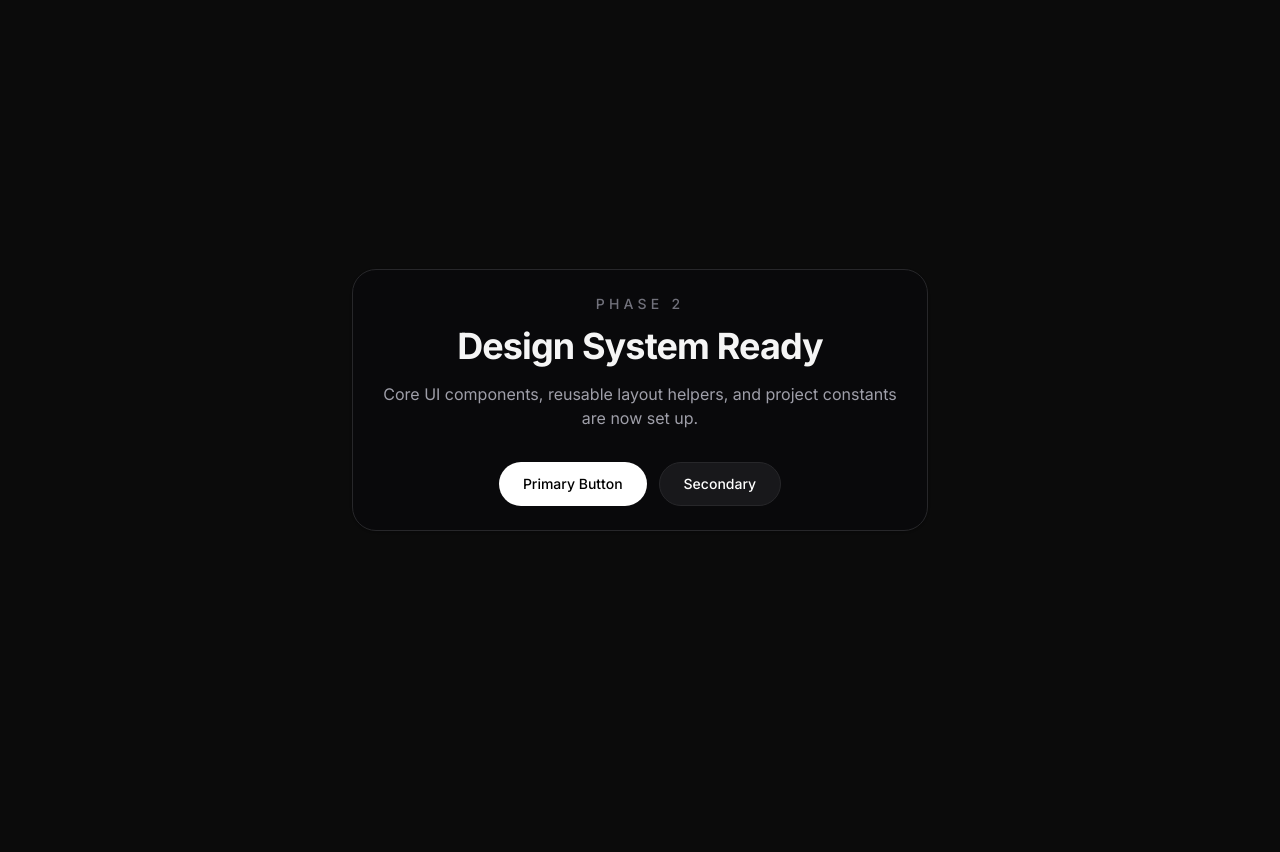
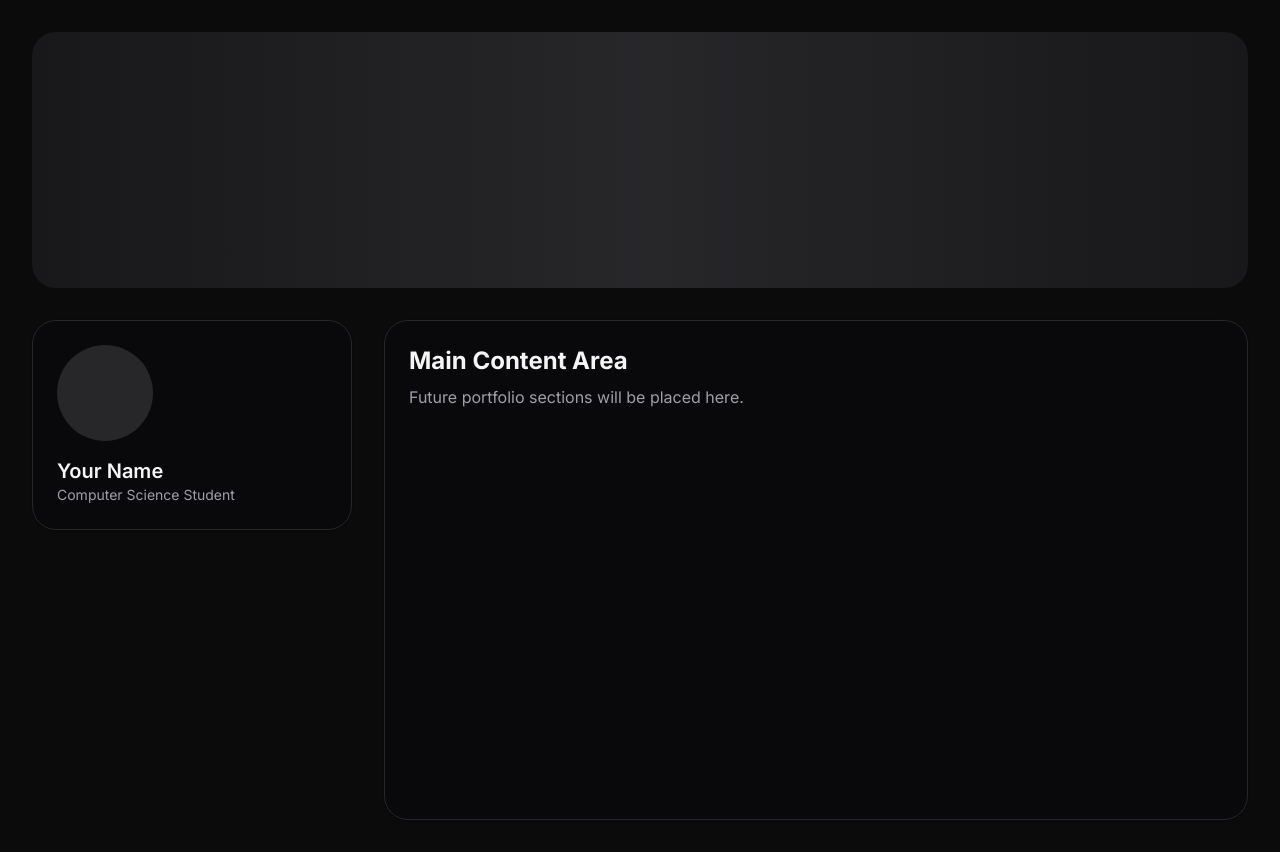
Before and after one commit to Aaron-Baldon/portfolio, a Next.js app: page / in a window 1280 px wide. Before the commit the page ends 800 px from the top, so only its background shows below. Built offline with nearby package versions, Linux system fonts and the light colour scheme.

Commit message:
Implement Behance-inspired portfolio layout

```diff
--- a/app/page.tsx
+++ b/app/page.tsx
@@ -1,30 +1,18 @@
-import { Button } from "@/components/ui/button";
-import { Card } from "@/components/ui/card";
+import { Banner } from "@/components/layout/banner";
+import { MainContent } from "@/components/layout/main-content";
+import { Sidebar } from "@/components/layout/sidebar";
 import { Container } from "@/components/ui/container";
 
 export default function HomePage() {
   return (
     <main className="min-h-screen bg-background text-foreground">
-      <Container className="flex min-h-screen items-center justify-center">
-        <Card className="max-w-xl text-center">
-          <p className="mb-3 text-sm font-medium uppercase tracking-[0.3em] text-zinc-500">
-            Phase 2
-          </p>
+      <Container className="py-8">
+        <Banner />
 
-          <h1 className="text-4xl font-bold tracking-tight">
-            Design System Ready
-          </h1>
-
-          <p className="mt-4 text-zinc-400">
-            Core UI components, reusable layout helpers, and project constants
-            are now set up.
-          </p>
-
-          <div className="mt-8 flex justify-center gap-3">
-            <Button>Primary Button</Button>
-            <Button variant="secondary">Secondary</Button>
-          </div>
-        </Card>
+        <div className="mt-8 grid gap-8 lg:grid-cols-[320px_1fr]">
+          <Sidebar />
+          <MainContent />
+        </div>
       </Container>
     </main>
   );
--- /dev/null
+++ b/components/layout/banner.tsx
@@ -0,0 +1,5 @@
+export function Banner() {
+  return (
+    <div className="h-64 w-full rounded-3xl bg-gradient-to-r from-zinc-900 via-zinc-800 to-zinc-900" />
+  );
+}
--- /dev/null
+++ b/components/layout/main-content.tsx
@@ -0,0 +1,15 @@
+import { Card } from "@/components/ui/card";
+
+export function MainContent() {
+  return (
+    <Card className="min-h-[500px]">
+      <h2 className="text-2xl font-bold">
+        Main Content Area
+      </h2>
+
+      <p className="mt-2 text-zinc-400">
+        Future portfolio sections will be placed here.
+      </p>
+    </Card>
+  );
+}
--- /dev/null
+++ b/components/layout/sidebar.tsx
@@ -0,0 +1,21 @@
+import { Card } from "@/components/ui/card";
+
+export function Sidebar() {
+  return (
+    <Card className="h-fit">
+      <div className="space-y-4">
+        <div className="h-24 w-24 rounded-full bg-zinc-800" />
+
+        <div>
+          <h2 className="text-xl font-semibold">
+            Your Name
+          </h2>
+
+          <p className="text-sm text-zinc-400">
+            Computer Science Student
+          </p>
+        </div>
+      </div>
+    </Card>
+  );
+}
```
